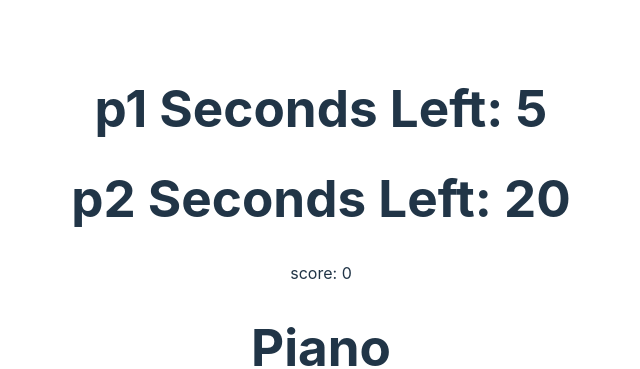
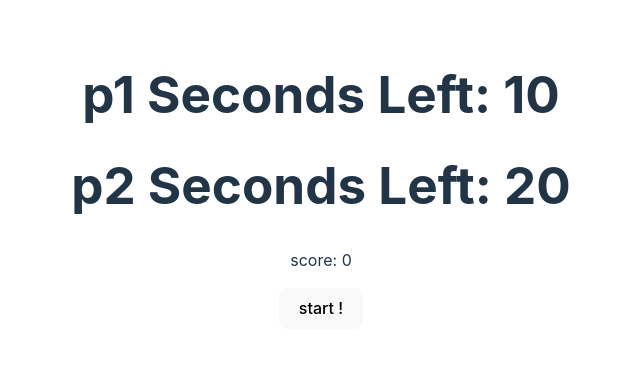
Before and after one commit to kninks/dupmev4, a React (Vite) app in the folder client/: page / in a window 1280 px wide. Shown: the top 369 px of the page, without its empty margins (319-959 px from the left). Built offline with nearby package versions, Linux system fonts and the light colour scheme; no server answers.

Commit message:
start timer

```diff
--- a/client/src/components/Piano.tsx
+++ b/client/src/components/Piano.tsx
@@ -7,6 +7,13 @@ const socket = io("http://localhost:3000");
 function Piano() {
     const allnotes = ['C', 'D', 'E', 'F', 'G', 'A', 'B'];
     const [noteslist, setNoteslist] = useState<{id: number, note: string}[]>([]);
+
+    //handle p1 start
+    const handleStart = () => {
+        setCountdown10(10);
+        setStartCountdown10(true);
+        setNoteslist([]);
+    }
 
     // Notes clicking
     const handleClickNote = (item: string) => {
@@ -22,9 +29,11 @@ function Piano() {
     // Set coundown
     const [countdown10, setCountdown10] = useState(10);
     const [countdown20, setCountdown20] = useState(20);
+    const [startCountdown10, setStartCountdown10] = useState(false);
     const [startCountdown20, setStartCountdown20] = useState(false);
 
     useEffect (() => {
+        if (startCountdown10) {
             if (countdown10 === 0) {
                 sendNoteslist();
             }
@@ -41,7 +50,8 @@ function Piano() {
             return () => {
                 clearInterval(interval10);
             };
-    }, [countdown10]);
+        }
+    }, [startCountdown10, countdown10]);
 
     useEffect(() => {
         if (startCountdown20) {
@@ -78,6 +88,7 @@ function Piano() {
             setNoteslistReceived(data);
             console.log("receive_noteslist", data);
             setNoteslist([]);
+            setCountdown20(20);
             setStartCountdown20(true);
         });
     }, [socket]);
@@ -106,7 +117,7 @@ function Piano() {
             <h1>p1 Seconds Left: {countdown10}</h1>
             <h1>p2 Seconds Left: {countdown20}</h1>
             <p>score: {score}</p>
-
+            <button onClick={handleStart}>start !</button>
             <h1>Piano</h1>
             <div className='piano-container'>
                 {allnotes.map((item) => (
```
Lines whose indentation alone changed are shown as unchanged.
